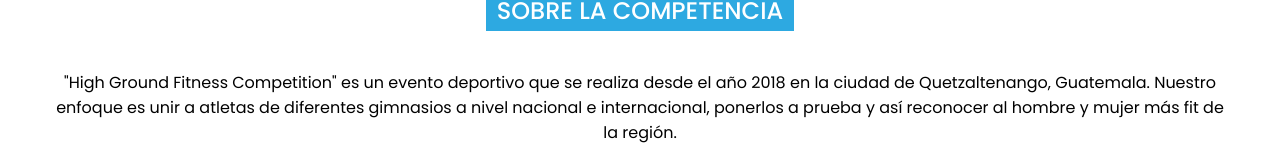
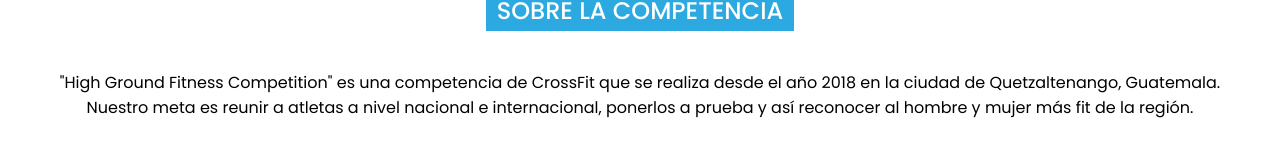
Before and after one commit to diegoyon/highground, a React (Create React App) app: page / in a window 1280 px wide. Shown: the part 490-656 px from the top of the page. Built offline with nearby package versions, Linux system fonts and the light colour scheme.

Commit message:
add workout 5

```diff
--- a/src/pages/Home.js
+++ b/src/pages/Home.js
@@ -19,11 +19,11 @@
       <section className="about-us">
         <h1>SOBRE LA COMPETENCIA</h1>
         <p>
-          "High Ground Fitness Competition" es un evento deportivo que se
-          realiza desde el año 2018 en la ciudad de Quetzaltenango, Guatemala.
-          Nuestro enfoque es unir a atletas de diferentes gimnasios a nivel
-          nacional e internacional, ponerlos a prueba y así reconocer al hombre
-          y mujer más fit de la región.
+          "High Ground Fitness Competition" es una competencia de CrossFit que
+          se realiza desde el año 2018 en la ciudad de Quetzaltenango,
+          Guatemala. Nuestro meta es reunir a atletas a nivel nacional e
+          internacional, ponerlos a prueba y así reconocer al hombre y mujer más
+          fit de la región.
         </p>
       </section>
       <section className="sponsors">
--- a/src/pages/Workouts.js
+++ b/src/pages/Workouts.js
@@ -28,6 +28,10 @@
         'Sprints \n 3 Elimination Rounds\n\n 3 Shuttle Runs\n 8/5 Bar Muscle Ups\n3 Shuttle Runs\n';
       break;
     case 'WORKOUT 5':
+      int_content =
+        "For Time \n50ft OH DB Walking Lunges (35's/25's) \n 35 Box Jump Over (24\"/20\")\n 25 Handstand Push Ups\n 50ft DB Walking Lunges (35's/25's)\n 15 Devil Press (35's/25's)\n 50ft DB Walking Lunges (35's/25's)\n 25 Handstand Push Ups\n 35 Box Jump Over (24\"/20\")\n 50ft OH DB Walking Lunges (35's/25's)\n";
+      rx_content =
+        "For Time \n50ft OH DB Walking Lunges (50's/35's) \n 35 Box Jump Over (24\"/20\")\n 25 Handstand Push Ups\n 50ft DB Walking Lunges (50's/35's)\n 15 Devil Press (50's/35's)\n 50ft DB Walking Lunges (50's/35's)\n 25 Handstand Push Ups\n 35 Box Jump Over (24\"/20\")\n 50ft OH DB Walking Lunges (50's/35's)\n";
       break;
     case 'WORKOUT 6':
       break;
```
